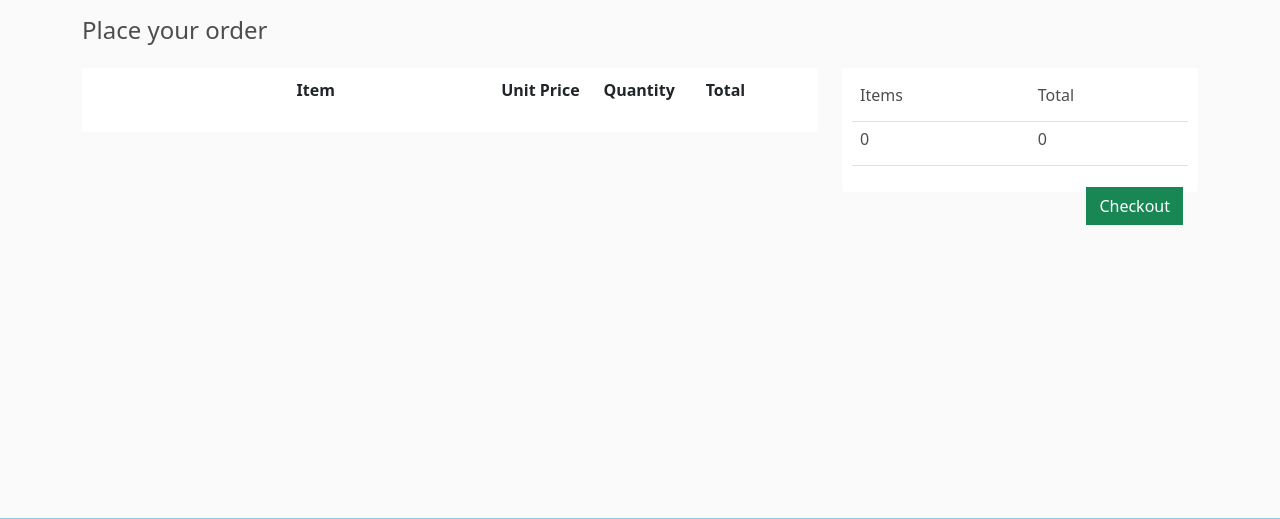
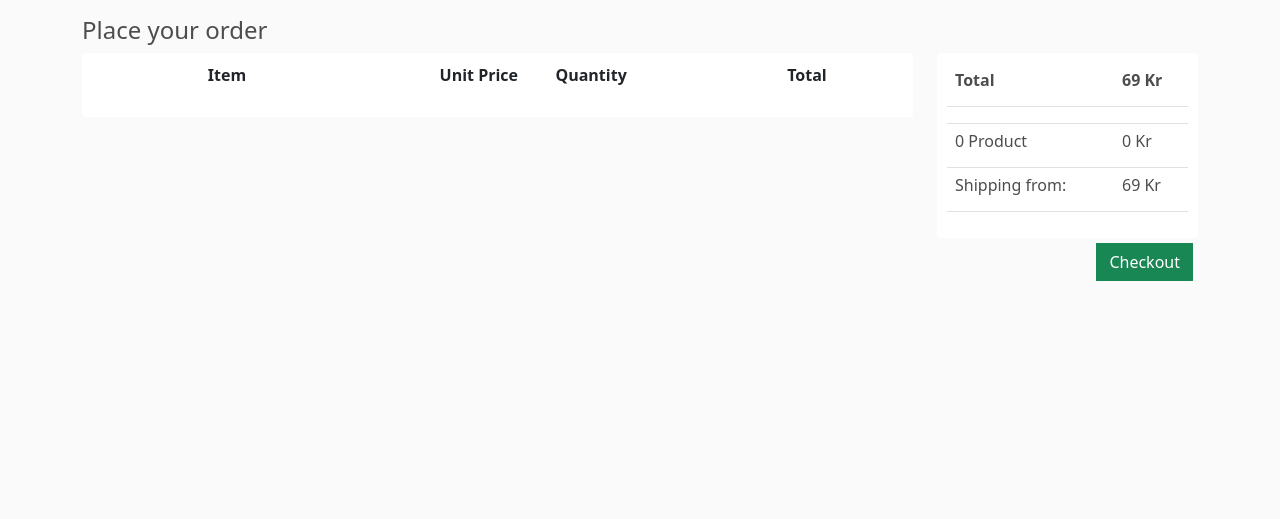
Before and after one commit to RekhaBalamurugan/E-Commerce-Shop, a Django app: page /store/shoppingcart/ in a window 1280 px wide. Shown: the part 130-649 px from the top of the page. Run offline with Django 3.2, Linux system fonts and the light colour scheme; tables that the repository leaves empty hold one stand-in row (values such as "Sample post"); lists and menus that the app fills with data are empty; some libraries are stand-ins or nearby versions.

Commit message:
added shipping cost based on order and few alignments

```diff
--- a/ishop/store/views.py
+++ b/ishop/store/views.py
@@ -41,7 +41,11 @@ def index(request):
 def shoppingcart(request):
 
     cart = getCart(request)
-    return render(request, 'store/shoppingcart.html', {'cart_items': cart.get_items(), 'item_count': cart.get_total_qty(), 'total_amount': cart.get_total_amount(), 'categorylist': getCategoryList()})
+    if cart.get_total_amount() <= 3000:
+        shippingcost= cart.get_total_amount() + 69
+    else:
+        shippingcost = cart.get_total_amount()
+    return render(request, 'store/shoppingcart.html', {'cart_items': cart.get_items(), 'item_count': cart.get_total_qty(), 'total_amount': cart.get_total_amount(), 'categorylist': getCategoryList(),'shippingcost':shippingcost})
 
 
 def add_item_to_cart(request):
@@ -70,7 +74,6 @@ def update_shoppingcart(request):
         qty = int(request.POST.get('item_qty'))
 
         cart.update_item(item_id, qty)
-
     return HttpResponseRedirect(request.POST.get('request_path'))
 
 
--- a/ishop/templates/store/shoppingcart.html
+++ b/ishop/templates/store/shoppingcart.html
@@ -5,34 +5,39 @@
 <h4>Place your order </h4>
 
 <div class='row'>
-    <div class='col-lg-8'>
+    <div class='col-lg-9'>
         <div class="grid-design">
             <div class="cart-row">
-                <div style="flex:2"></div>
+                <div style="flex:1"></div>
                 <div style="flex:2"><b>Item</b></div>
                 <div style="flex:1"><b>Unit Price</b></div>
-                <div style="flex:1"><b>Quantity</b></div>
+                <div style="flex:2"><b>Quantity</b></div>
                 <div style="flex:1"><b>Total</b></div>
             </div>
             {% for item in cart_items %}
 
             <div class="cart-row shadow-lg p-1 bg-white rounded">
-                    <div style="flex:2"><img class="row-image" src="{{ item.product.image1_url.url }}"></div>
+                <div style="flex:1"><img class="row-image" src="{{ item.product.image1_url.url }}"></div>
                 <div style="flex:2">
                     <p>{{ item.product.name }}</p>
                 </div>
                 <div style="flex:1">
                     <p>{{ item.product.price }}</p>
                 </div>
-                    <div style="flex:1">
-                        <form id="updatecart{{item.product.id}}" action="{% url 'store:update_shoppingcart' %}" method="post">
+                <div style="flex:2 ">
+                    <form id="updatecart{{item.product.id}}" action="{% url 'store:update_shoppingcart' %}"
+                        method="post">
                         {% csrf_token %}
-                            <div onclick="updateCart('{{item.product.id}}','-')" class="btn btn-outline-secondary">&minus;</div>
-                            <div style="pointer-events: none" id="qty_div{{ item.product.id }}" class="btn btn-outline-secondary">{{ item.quantity }}</div>
+                        <div onclick="updateCart('{{item.product.id}}','-')" class="btn btn-outline-secondary">&minus;
+                        </div>
+                        <div style="pointer-events: none" id="qty_div{{ item.product.id }}"
+                            class="btn btn-outline-secondary">{{ item.quantity }}</div>
                         <input type="hidden" name="request_path" value="{{request.path}}">
                         <input type="hidden" name="item_id" value="{{item.product.id}}">
-                            <input type="hidden" id="qty_input{{item.product.id}}" name="item_qty" value="{{ item.quantity }}">
-                            <div onclick="updateCart('{{item.product.id}}','+')" class="btn btn-outline-secondary">&plus;</div>
+                        <input type="hidden" id="qty_input{{item.product.id}}" name="item_qty"
+                            value="{{ item.quantity }}">
+                        <div onclick="updateCart('{{item.product.id}}','+')" class="btn btn-outline-secondary">&plus;
+                        </div>
                     </form>
                 </div>
                 <div style="flex:1">
@@ -42,26 +47,43 @@
             {% endfor %}
         </div>
     </div>
-    <div class='col-lg-4'>
+    <div class='col-lg-3'>
         <div class="grid-design">
-            <table class="table">
+            <table class="table" style="border-style:none">
                 <tr>
                     <th>
-                        <h6>Items</h6>
+                        <h6><b>Total</b></h6>
                     </th>
                     <th>
-                        <h6>Total</h6>
+                        <h6><b> {{ shippingcost }} Kr</b>  </h6>
+                    </th>
+                </tr>
+                <tr style="heigth:15px">
+                    <td colspan="2"></td>
+                </tr>
+                <tr>
+                    <th>
+                        <h6>{{ item_count }} Product</h6>
+                    </th>
+                    <th>
+                        <h6>{{ total_amount }} Kr </h6>
                     </th>
                 </tr>
                 <tr>
                     <th>
-                        <h6>{{ item_count }}</h6>
+                        <h6>Shipping from: </h6>
                     </th>
                     <th>
-                        <h6>{{ total_amount }}</h6>
+                        {% if total_amount <= 3000  %}
+                        <h6> 69 Kr </h6>
+                        {% else %}
+                        <h6> 0 Kr </h6>
+                        {% endif %}
                     </th>
                 </tr>
             </table>
+        </div>
+        <div>
             <a style="float:right; margin:5px;" class="btn btn-success" href="#">Checkout</a>
         </div>
     </div>
```
Lines whose indentation alone changed are shown as unchanged.
